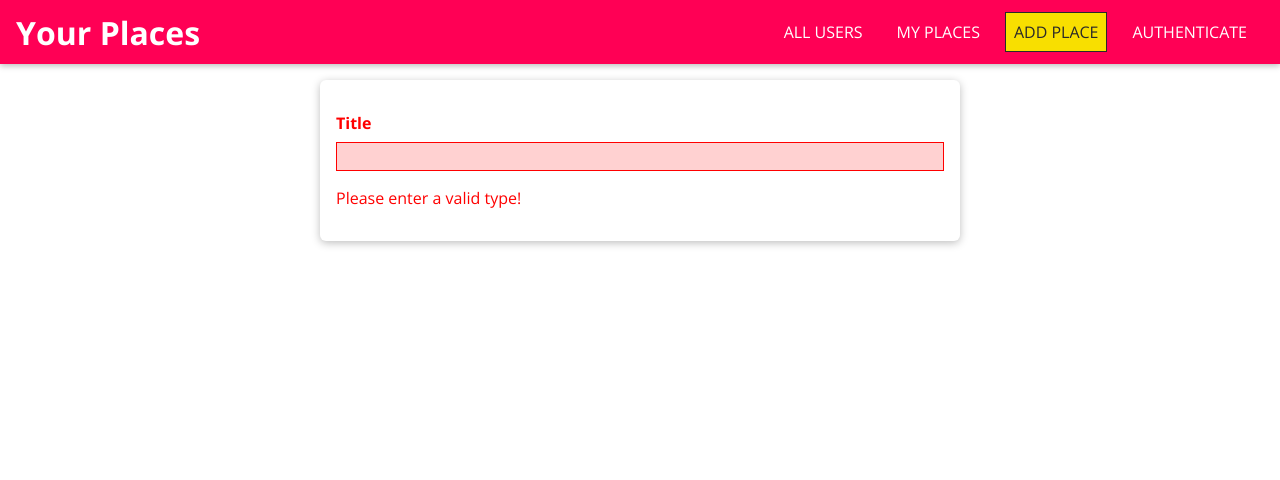
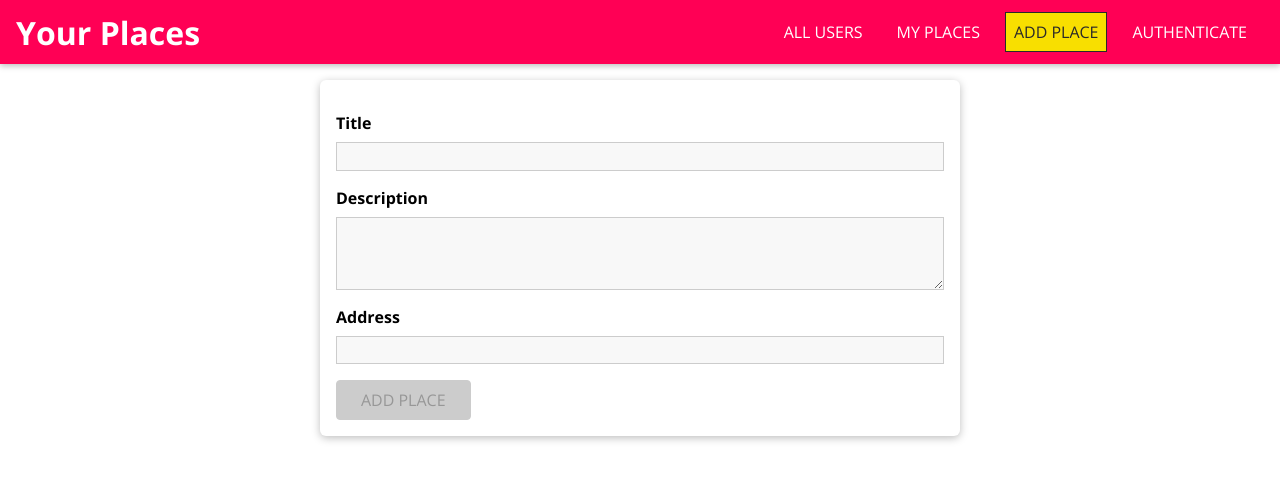
Before and after one commit to leeaanair/MERN-Stack, a React (Create React App) app: page /places/new in a window 1280 px wide. Shown: the top 480 px of the page. Built offline with nearby package versions, Linux system fonts and the light colour scheme.

Commit message:
Updated NewPlace.js

```diff
--- a/src/place/pages/NewPlace.js
+++ b/src/place/pages/NewPlace.js
@@ -1,12 +1,93 @@
-import React from 'react';
+import React, { useCallback, useReducer } from 'react';
 
 import Input from '../../shared/components/FormElements/Input';
+import Button from '../../shared/components/FormElements/Button';
+import { VALIDATOR_REQUIRE,  VALIDATOR_MINLENGTH } from '../../shared/util/validators';
 import './NewPlace.css';
 
+const formReducer = (state, action) => {
+  switch (action.type) {
+    case 'INPUT_CHANGE':
+      let formIsValid = true;
+      for (const inputId in state.inputs) {
+        if (inputId === action.inputId) {
+          formIsValid = formIsValid && action.isValid;
+        } else {
+          formIsValid = formIsValid && state.inputs[inputId].isValid;
+        }
+      }
+      return {
+        ...state,
+        inputs: {
+          ...state.inputs,
+          [action.inputId]: { value: action.value, isValid: action.isValid }
+        },
+        isValid: formIsValid
+      };
+    default:
+      return state;
+  }
+};
+
 const NewPlace = () => {
+  const [formState, dispatch] = useReducer(formReducer, {
+    inputs: {
+      title: {
+        value: '',
+        isValid: false
+      },
+      description: {
+        value: '',
+        isValid: false
+      }
+    },
+    isValid: false
+  });
+
+  const inputHandler = useCallback((id, value, isValid) => {
+    dispatch({
+      type: 'INPUT_CHANGE',
+      value: value,
+      isValid: isValid,
+      inputId: id
+    });
+  }, []);
+
+  const placeSubmitHandler = event => {
+    event.preventDefault();
+    console.log(formState.inputs);
+  };
+
   return (
-    <form className="place-form">
-      <Input element="input" type="text" label="Title" validators={[]} errorText="Please enter a valid type!"/>
+    <form className="place-form" onSubmit={placeSubmitHandler}>
+      <Input
+        id="title"
+        element="input"
+        type="text"
+        label="Title"
+        validators={[VALIDATOR_REQUIRE()]}
+        errorText="Please enter a valid title."
+        onInput={inputHandler}
+      />
+      <Input
+        id="description"
+        element="textarea"
+        label="Description"
+        validators={[VALIDATOR_MINLENGTH(5)]}
+        errorText="Please enter a valid description (at least 5 characters)."
+        onInput={inputHandler}
+      />
+      <Input
+        id="address"
+        element="input"
+        label="Address"
+        validators={[VALIDATOR_REQUIRE()]}
+        errorText="Please enter a valid address."
+        onInput={inputHandler}
+      />
+      <Button type="submit" disabled={!formState.isValid}>
+        ADD PLACE
+      </Button>
     </form>
   );
 };
--- a/src/shared/components/FormElements/Input.js
+++ b/src/shared/components/FormElements/Input.js
@@ -1,55 +1,83 @@
-import React, { useReducer } from 'react';
+import React, { useReducer, useEffect } from 'react';
 
+import { validate } from '../../util/validators';
 import './Input.css';
-import { validate } from '../../util/validators';
 
-const inputReducer  = (state, action) => {
-
-  switch(action.type){
-    case "CHANGE":
-      return{
+const inputReducer = (state, action) => {
+  switch (action.type) {
+    case 'CHANGE':
+      return {
         ...state,
         value: action.val,
-        isValid: true
+        isValid: validate(action.val, action.validators)
       };
-
+    case 'TOUCH': {
+      return {
+        ...state,
+        isTouched: true
+      }
+    }
     default:
       return state;
   }
-
 };
 
 const Input = props => {
+  const [inputState, dispatch] = useReducer(inputReducer, {
+    value: '',
+    isTouched: false,
+    isValid: false
+  });
 
-  const [inputState, dispatch] = useReducer(inputReducer, {value:'', isValid:false});
+  const { id, onInput } = props;
+  const { value, isValid } = inputState;
+
+  useEffect(() => {
+    onInput(id, value, isValid)
+  }, [id, value, isValid, onInput]);
 
   const changeHandler = event => {
-    dispatch({type: 'CHANGE', val: event.target.value});
+    dispatch({
+      type: 'CHANGE',
+      val: event.target.value,
+      validators: props.validators
+    });
+  };
+
+  const touchHandler = () => {
+    dispatch({
+      type: 'TOUCH'
+    });
   };
 
   const element =
     props.element === 'input' ? (
-      <input id={props.id}
+      <input
+        id={props.id}
         type={props.type}
         placeholder={props.placeholder}
         onChange={changeHandler}
+        onBlur={touchHandler}
         value={inputState.value}
       />
     ) : (
-      <textarea id={props.id}
+      <textarea
+        id={props.id}
         rows={props.rows || 3}
         onChange={changeHandler}
+        onBlur={touchHandler}
         value={inputState.value}
       />
     );
 
   return (
-    <div className={`form-control ${!inputState.isValid &&
+    <div
+      className={`form-control ${!inputState.isValid && inputState.isTouched &&
         'form-control--invalid'}`}
     >
       <label htmlFor={props.id}>{props.label}</label>
       {element}
-      {!inputState.isValid && <p>{props.errorText}</p>}
+      {!inputState.isValid && inputState.isTouched && <p>{props.errorText}</p>}
     </div>
   );
 };
```
Lines whose indentation alone changed are shown as unchanged.
